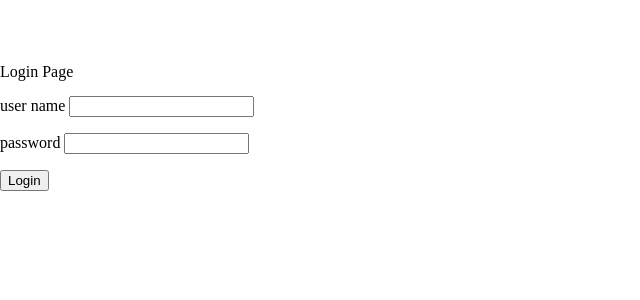
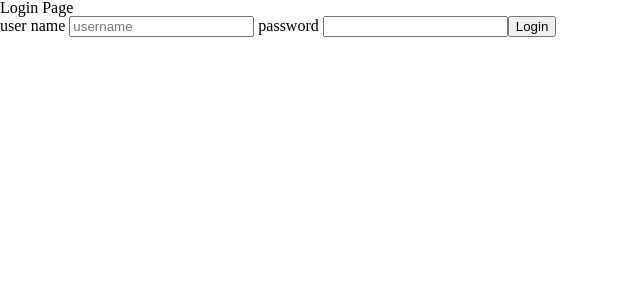
Before and after one commit to Filip-Zafran/Filmably-PWA-frontend, a React (Create React App) app: page / in a window 1280 px wide. Shown: the top 300 px of the page, without its empty margins (0-640 px from the left). Built offline with nearby package versions, Linux system fonts and the light colour scheme.

Commit message:
authentication route

```diff
--- a/src/Pages/Login.js
+++ b/src/Pages/Login.js
@@ -1,31 +1,53 @@
-import React from 'react';
-import { useHistory } from 'react-router-dom';
+import Axios from "axios";
+import React, { useState } from "react";
+import { useHistory } from "react-router-dom";
 
 export default function Login() {
+  const [username, setUsername] = useState("");
+  const [password, setPassword] = useState("");
 
-	const history = useHistory()
+  const history = useHistory();
 
+  //this could be changed to an async function
+  //this verification route will work if you run the server from index.js on your local machine
+  //currently the credentials username:Admin password:password will work
+  //a registration route is set up under POST "http://localhost:5000/authentication/register" (also accepts username and pw)
   function login() {
-		localStorage.setItem("isAuthenticated", true)
-		history.replace("/dashboard")
+    Axios({
+      method: "POST",
+      data: {
+        username: username,
+        password: password,
+      },
+      withCredentials: true,
+      url: "http://localhost:5000/authenticate/login",
+    }).then((res) => {
+      if (res.data === "Successfully Authenticated") {
+        setUsername("");
+        setPassword("");
+        localStorage.setItem("isAuthenticated", true);
+        history.replace("/dashboard");
+      }
+    });
   }
 
-
   return (
-		<>
-			<br />
-			<br /> <br /> <br />
+    <div className="login">
       <h1>Login Page</h1>
-			<br />
       <label> user name </label>
-			<input type="text"  />
-			<br />
-			<br />
+      <input
+        type="text"
+        placeholder="username"
+        onChange={(e) => setUsername(e.target.value)}
+        value={username}
+      />
       <label> password </label>
-			<input type="text" />
-			<br />
-			<br />
+      <input
+        type="password"
+        onChange={(e) => setPassword(e.target.value)}
+        value={password}
+      />
       <button onClick={login}> Login </button>
-		</>
+    </div>
   );
 }
```
Lines whose indentation alone changed are shown as unchanged.
